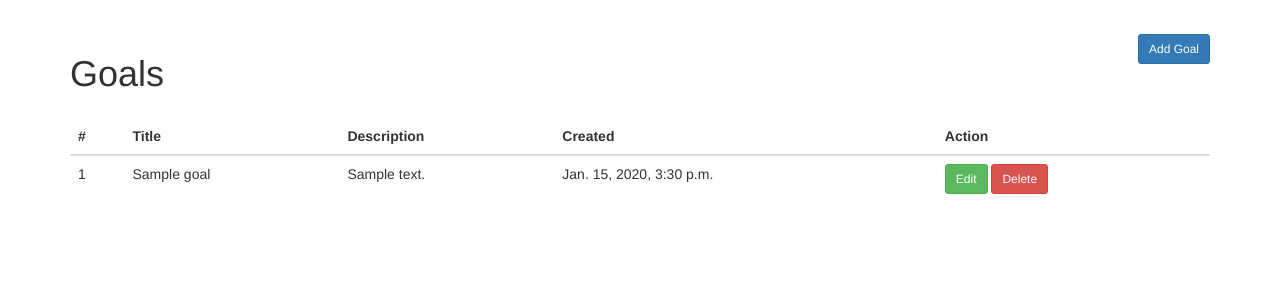
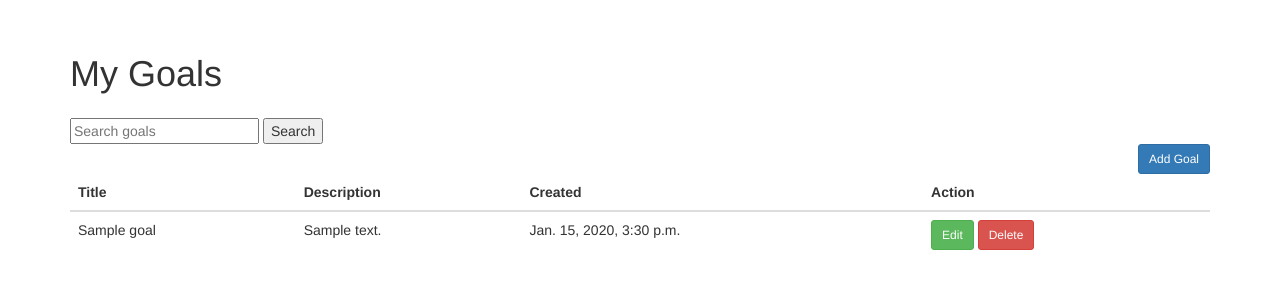
Before and after one commit to sudhanshu-jha/dayplanner, a Django app: page / in a window 1280 px wide. Shown: the part 52-352 px from the top of the page. Run offline with Django 3.2, Linux system fonts and the light colour scheme; a user stored in the database is signed in; tables that the repository leaves empty hold one stand-in row (values such as "Sample post"); some libraries are stand-ins or nearby versions.

Commit message:
search and pagination added

```diff
--- a/goals/templates/goals/index.html
+++ b/goals/templates/goals/index.html
@@ -1,14 +1,18 @@
 {% extends 'base.html' %}
 {% block content %}
     <div>
-        <h1 style="float: left;">Goals</h1>
-        <a href="{% url 'add' %}" class="btn btn-primary btn-sm" style="float: right;"> Add Goal</a>
+        <h1 style="float: left;"> My Goals</h1>
         <dir class="clearfix"></dir>
     </div>
+    <form method='GET' action=''>
+        <input type='text' name='q' placeholder='Search goals' value='{{ request.GET.q }}'/>
+        <input type='submit' value='Search' />
+    </form>
     <table class="table">
+            <a href="{% url 'add' %}" class="btn btn-primary btn-sm" style="float: right;"> Add Goal</a>
         <thead>
             <tr>
-                <th>#</th>
+                <!-- <th>#</th> -->
                 <th>Title</th>
                 <th>Description</th>
                 <th>Created</th>
@@ -18,7 +22,7 @@
         <tbody>
             {% for goal in goals %}
             <tr>
-                <td>{{ forloop.counter }}</td>
+                <!-- <td>{{ forloop.counter }}</td> -->
                 <td>{{goal.title}}</td>
                 <td>{{goal.description}}</td>
                 <td>{{goal.created}}</td>
@@ -30,6 +34,45 @@
             {% endfor %}
         </tbody>
     </table>
+
+    {% if goals.has_other_pages %}
+            <ul class="pagination">
+              {% if goals.has_previous %}
+              <li>
+                <a href="?page={{ goals.previous_page_number }}">&laquo;Previous</a>
+              </li>
+              {% else %}
+              <li class="disabled">
+                <span>&laquo;Previous</span>
+              </li>
+              {% endif %}
+              {% for i in goals.paginator.page_range %}
+                {% if goals.number == i %}
+                  <li class="active">
+                    <span>{{ i }}
+                      <span class="sr-only">(current)</span>
+                    </span>
+                  </li>
+                {% else %}
+                  <li>
+                    <a href="?page={{ i }}">{{ i }} </a>
+                  </li>
+                {% endif %}
+              {% endfor %}
+              {% if goals.has_next %}
+                <li>
+                  <a href="?page={{ goals.next_page_number }}">Next&raquo;</a>
+                </li>
+              {% else %}
+                <li class="disabled">
+                  <span>Next&raquo;</span>
+                </li>
+              {% endif %}
+            </ul>
+        {% endif %}
+        <!-- Pagination ends -->
+    </div>
+  </div>
     <!-- The Modal -->
     <div class="modal fade" id="myModal">
         <div class="modal-dialog ">
--- a/goals/views.py
+++ b/goals/views.py
@@ -12,11 +12,29 @@ from django.template.loader import render_to_string
 from .tokens import account_activation_token
 from django.contrib.auth.models import User
 from django.core.mail import EmailMessage
-
+from django.core.paginator import Paginator, EmptyPage, PageNotAnInteger
+from django.db.models import Q
 
 @login_required
 def index(request):
-    goals = Goal.objects.filter(user=request.user)
+    goals = Goal.objects.filter(user=request.user).order_by('modified')
+    query = request.GET.get("q")
+    if query:
+        goals = goals.filter(
+            Q(title__icontains=query)|
+            Q(description__icontains=query)|
+            Q(created__icontains=query)
+            ).distinct()
+    page = request.GET.get('page', 1)
+    """ pagination """
+    paginator = Paginator(goals, 5)
+    try:
+        goals = paginator.page(page)
+    except PageNotAnInteger:
+        goals = paginator.goals(1)
+    except EmptyPage:
+        goals = paginator.page(paginator.num_pages)
+
     context = {
         'goals': goals
     }
@@ -32,7 +50,8 @@ def add(request):
             Goal.objects.create(
                 user=request.user,
                 title=form.cleaned_data['title'],
-                description=form.cleaned_data['description']
+                description=form.cleaned_data['description'],
+                status=form.cleaned_data['status']
             )
             return redirect("/")
         else:
@@ -56,11 +75,12 @@ def edit(request, pk):
             user=request.user,
             goal.title = form.cleaned_data['title']
             goal.description = form.cleaned_data['description']
+            status=form.cleaned_data['status']
             goal.save()
             return redirect("/")
     else:
         # specify initial data for forms by specifying an initial parameter when instantiating the form.
-        form = GoalForm(initial={"title": goal.title,"description": goal.description})
+        form = GoalForm(initial={"title": goal.title,"description": goal.description ,"status":goal.status})
     return render(request, 'goals/add.html', {'form': form})
 
 @login_required
```
Also changed, not shown: goals/admin.py (+1 -13 lines), goals/models.py (line endings or trailing spaces).
